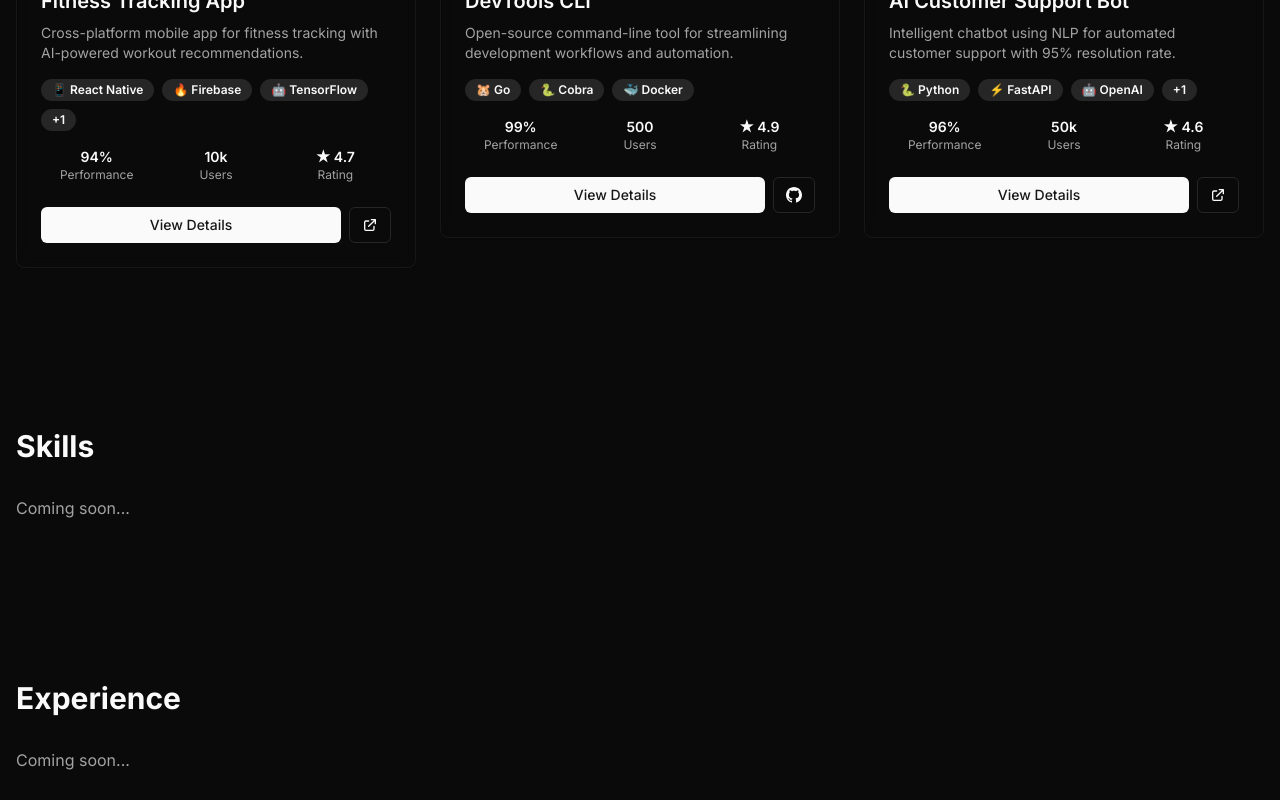
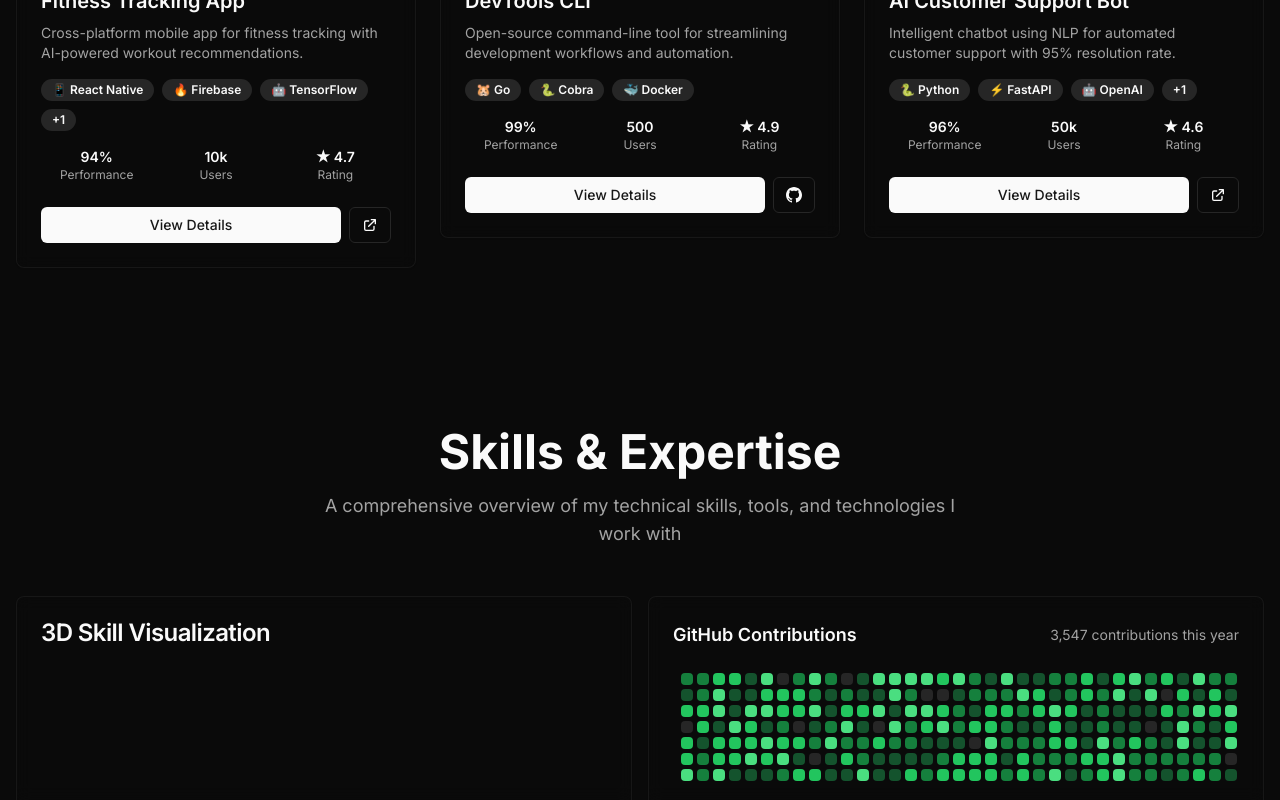
Before and after one commit to swz22/portfolio-jk, a Next.js app: page / in a window 1280 px wide. Shown: the part 1938-2738 px from the top of the page. Built offline with nearby package versions, Linux system fonts and the light colour scheme; no server answers.

Commit message:
feat: integrate skills section into homepage

```diff
--- a/app/page.tsx
+++ b/app/page.tsx
@@ -1,18 +1,13 @@
 import { Hero } from '@/components/sections/hero/wrapper';
 import Projects from '@/components/sections/projects';
+import Skills from '@/components/sections/skills';
 
 export default function HomePage() {
   return (
     <>
       <Hero />
       <Projects />
-
-      <section id="skills" className="py-20">
-        <div className="container mx-auto px-4">
-          <h2 className="mb-8 text-3xl font-bold">Skills</h2>
-          <p className="text-muted-foreground">Coming soon...</p>
-        </div>
-      </section>
+      <Skills />
 
       <section id="experience" className="py-20">
         <div className="container mx-auto px-4">
```
